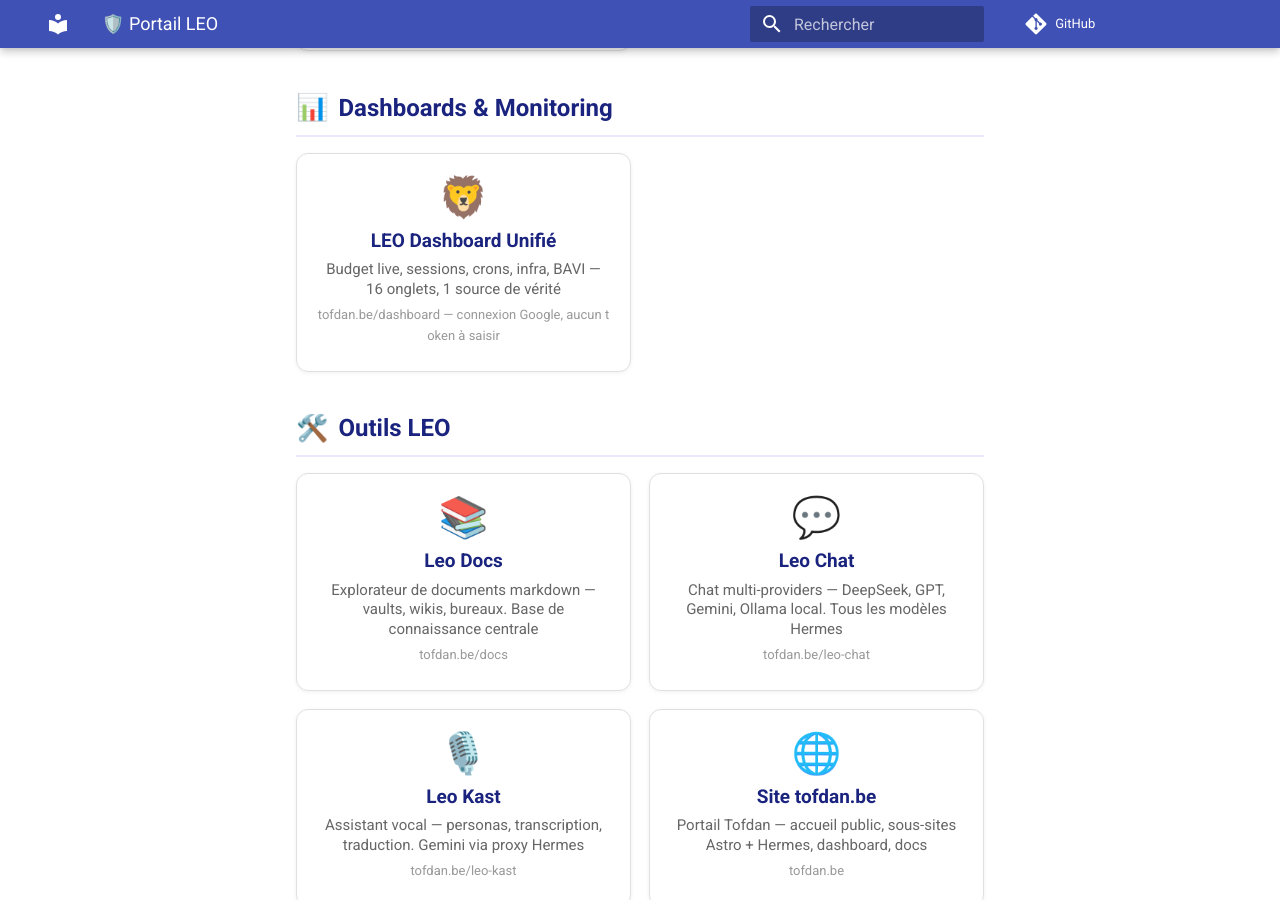
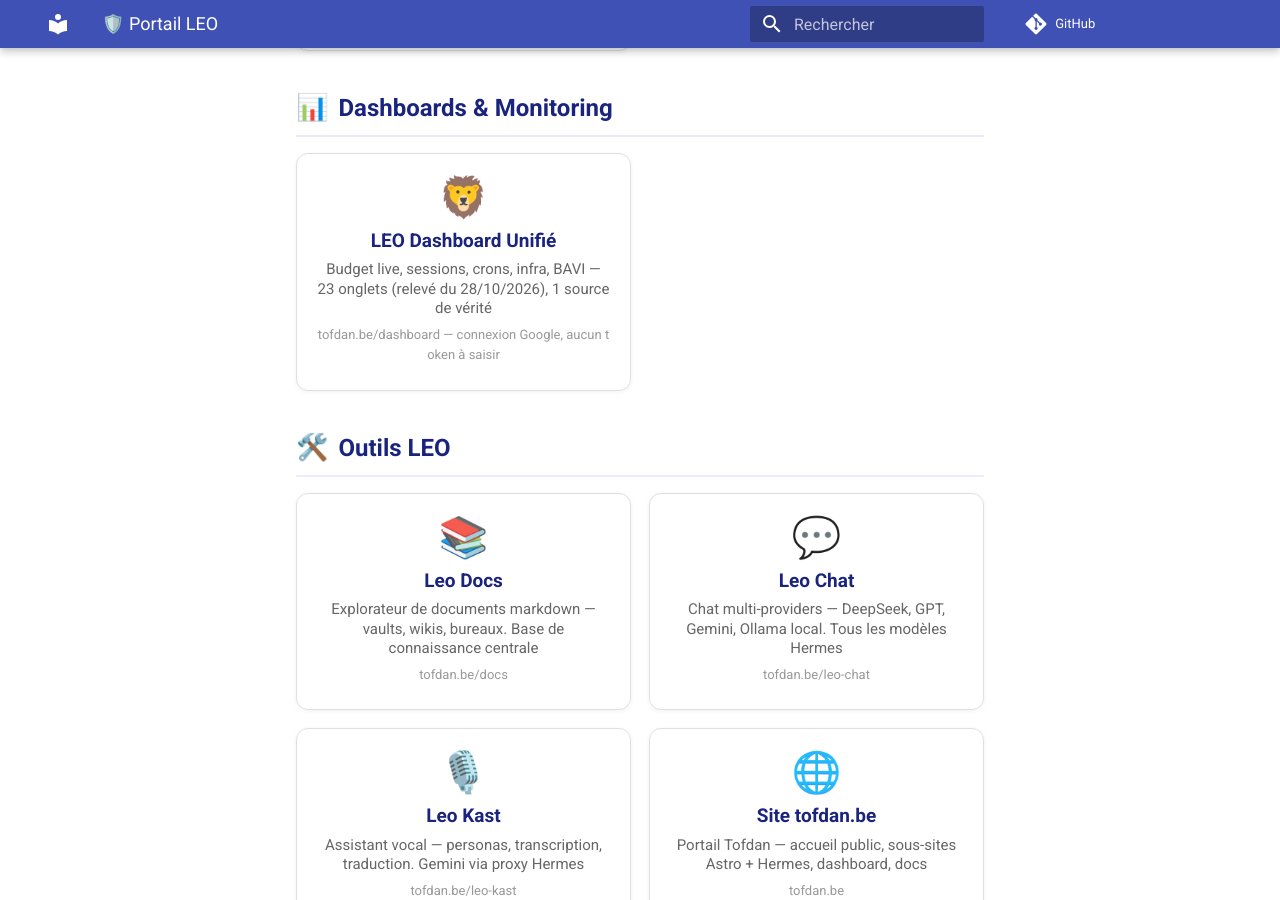
Before and after one commit to christophedanhier-hash/hermes-wiki, an MkDocs documentation site: the page built from docs/index.md, in a window 1280 px wide and 900 px high, scrolled down 1304 px. Built offline with MkDocs 1.6.1 and Material for MkDocs 9.7.7, drawn with Linux system fonts in a browser that asks for light colours; comment, search, counter and statistics services are not loaded.

Commit message:
docs(audit): corrections mecaniques du 28/10/2026 — compteurs crons, onglets, providers

```diff
--- a/docs/index.md
+++ b/docs/index.md
@@ -163,7 +163,7 @@ Bienvenue sur le **portail central** de l'écosystème **Hermes Agent** dirigé
 <a href="https://tofdan.be/dashboard/" class="portail-card" target="_blank" rel="noreferrer noopener">
     <div class="icon">🦁</div>
     <div class="title">LEO Dashboard Unifié</div>
-    <div class="desc">Budget live, sessions, crons, infra, BAVI — 16 onglets, 1 source de vérité</div>
+    <div class="desc">Budget live, sessions, crons, infra, BAVI — 23 onglets (relevé du 28/10/2026), 1 source de vérité</div>
     <div class="url">tofdan.be/dashboard — connexion Google, aucun token à saisir</div>
 </a>
 
```
Also changed, not shown: docs/BAVI_ONTOLOGY.md (+1 -1 lines), docs/hermes/architecture.md (+1 -1 lines), docs/hermes/configurer/ch07-multi-bots.md (+1 -1 lines), docs/hermes/etat-des-lieux.md (+1 -1 lines).
